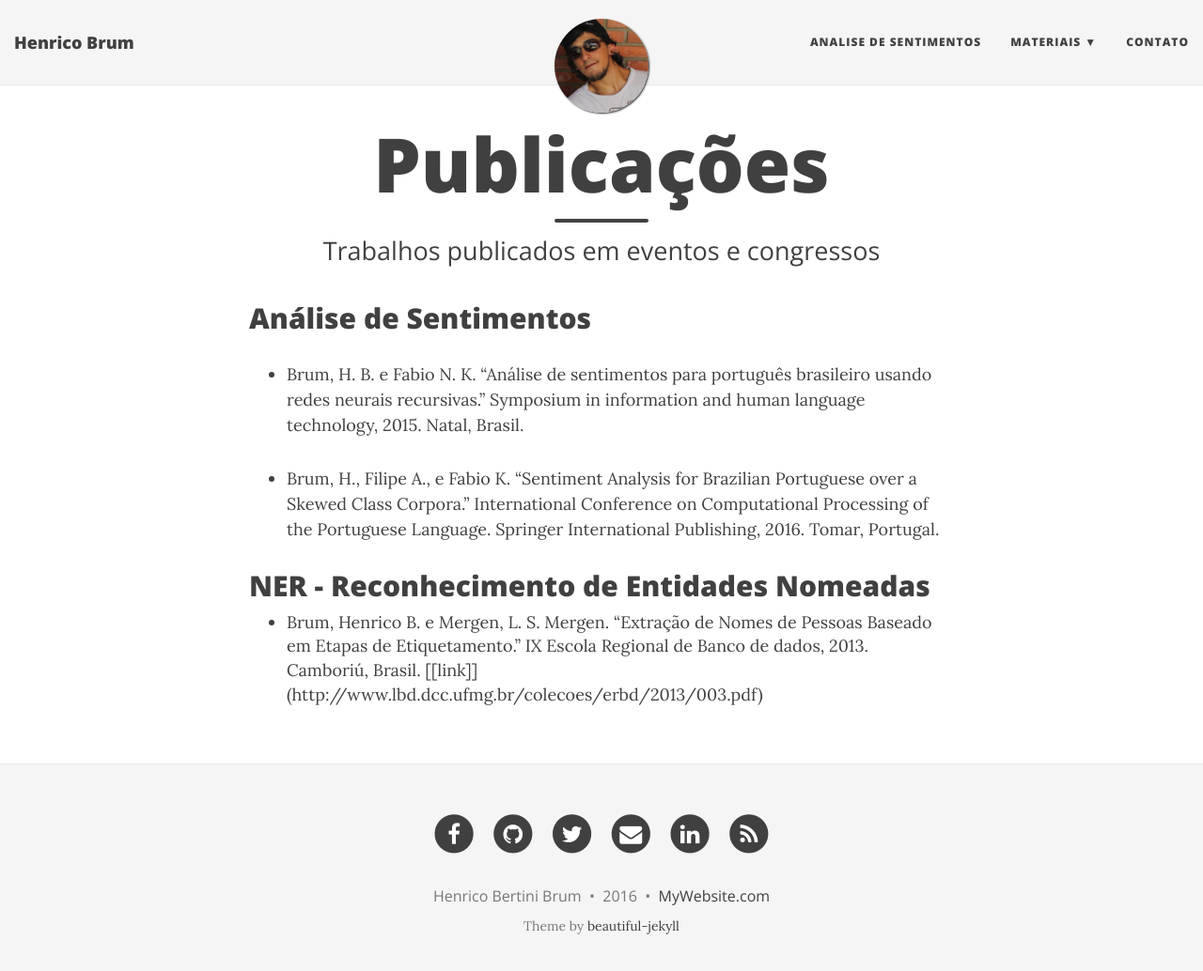
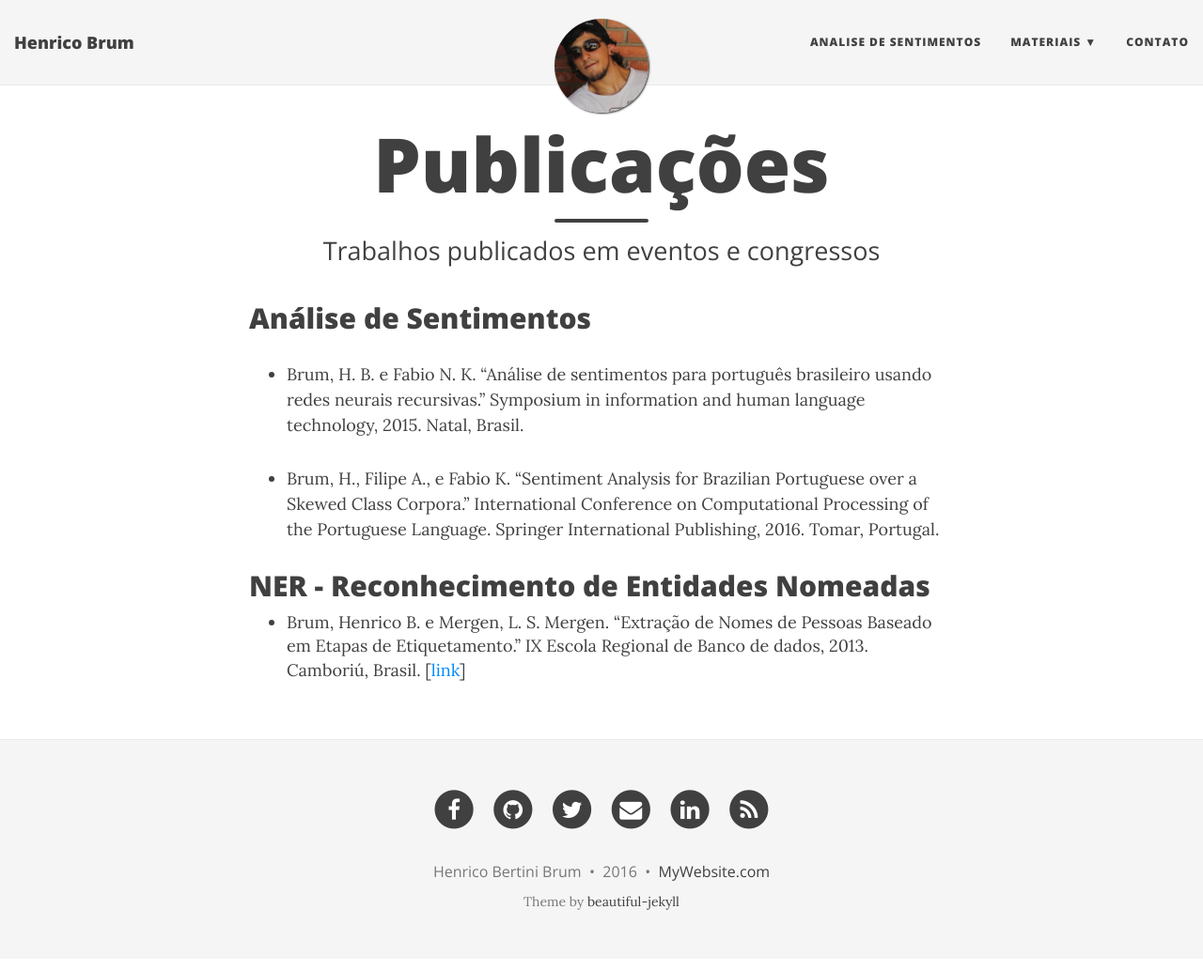
Before and after one commit to HenricoBrum/HenricoBrum.github.io, a Jekyll site: the page built from publicacoes.md, in a window 1280 px wide and 1047 px high. Shown: the top 1034 px of the window at 94% size. Built offline with Jekyll 4.4.1, drawn with Linux system fonts in a browser that asks for light colours; nearby versions of some CDN libraries.

```diff
--- a/publicacoes.md
+++ b/publicacoes.md
@@ -12,4 +12,4 @@
 
 ## NER - Reconhecimento de Entidades Nomeadas
 
- - Brum, Henrico B. e Mergen, L. S. Mergen. "Extração de Nomes de Pessoas Baseado em Etapas de Etiquetamento." IX Escola Regional de Banco de dados, 2013. Camboriú, Brasil. \[[link]](http://www.lbd.dcc.ufmg.br/colecoes/erbd/2013/003.pdf)
+ - Brum, Henrico B. e Mergen, L. S. Mergen. "Extração de Nomes de Pessoas Baseado em Etapas de Etiquetamento." IX Escola Regional de Banco de dados, 2013. Camboriú, Brasil. \[[link](http://www.lbd.dcc.ufmg.br/colecoes/erbd/2013/003.pdf)]
```
